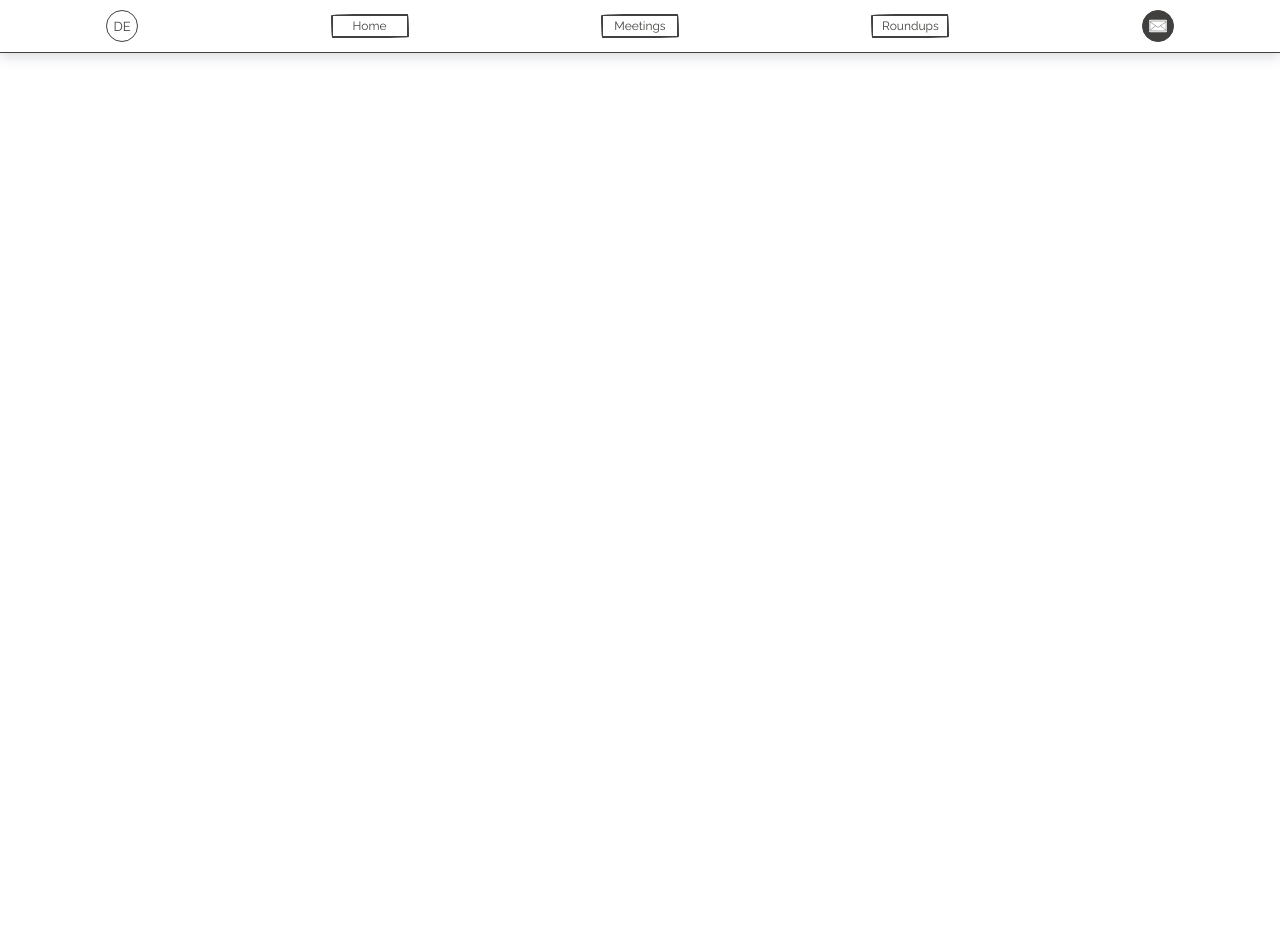
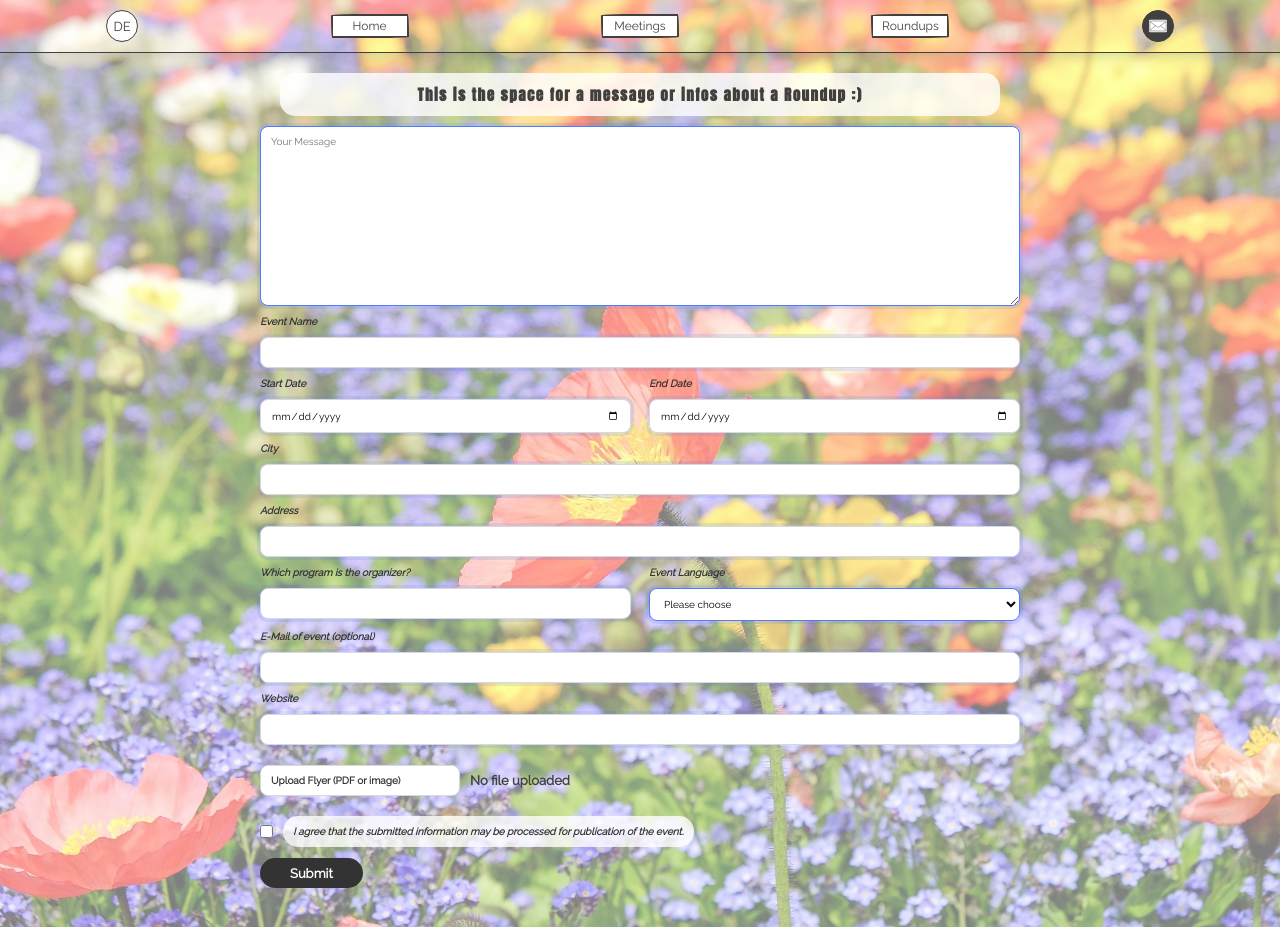
Before and after one commit to Footsteps/al-anon, a React (Vite) app: page /contact in a window 1280 px wide. Before the commit the page ends 800 px from the top, so only its background shows below. Built offline with nearby package versions, Linux system fonts and the light colour scheme; a web font is replaced by a local one.

Commit message:
contact form added

```diff
--- a/index.html
+++ b/index.html
@@ -5,7 +5,6 @@
     <link rel="icon" type="image/svg+xml" href="/favicon.svg" />
     <meta name="viewport" content="width=device-width, initial-scale=1.0" />
     <title>al-anon-berlin</title>
-    <link rel="stylesheet" href="./index.css" />
     <!--fonts: Anton (headings), Baskervville (body), Raleway (By freeCodeCamp & quotes)-->
     <link
       rel="stylesheet"
--- a/src/App.jsx
+++ b/src/App.jsx
@@ -2,6 +2,7 @@ import Home from "./pages/Home.jsx";
 import Meetings from "./pages/Meetings.jsx";
 import Header from "./components/Header.jsx";
 import Events from "./pages/Events.jsx";
+import Contact from "./pages/Contact.jsx";
 
 
 import { Routes, Route, useLocation } from "react-router-dom";
@@ -21,6 +22,7 @@ function App() {
         <Route path="/" element={<Home language={language} />} />
         <Route path="/meetings" element={<Meetings language={language} />} />
         <Route path="/events" element={<Events language={language} />} />
+        <Route path="/contact" element={<Contact language={language} />} />
       </Routes>
     </div>
   )
--- /dev/null
+++ b/src/components/EventSubmissionForm.jsx
@@ -0,0 +1,164 @@
+import { useState } from "react";
+
+export default function EventSubmissionForm({ language }) {
+  const [submitted, setSubmitted] = useState(false);
+  const [fileName, setFileName] = useState("");
+
+  function handleSubmit(e) {
+    e.preventDefault();
+
+    const formData = new FormData(e.target);
+
+    console.log(Object.fromEntries(formData));
+    setSubmitted(true);
+    e.target.reset();
+  }
+
+  if (submitted) {
+    return (
+      <p>
+        {language === "de"
+          ? "Vielen Dank für Deine Nachricht!"
+          : "Thank you for your message!"}
+      </p>
+    );
+  }
+
+  return (
+    <form onSubmit={handleSubmit} encType="multipart/formData">
+      <h2 className="section-card">
+        {language === "de"
+          ? "Hier ist Platz für Nachrichten oder Infos über Roundups :)"
+          : "This is the space for a message or infos about a Roundup :)"}
+      </h2>
+      <div className="form-group">
+        {/* NACHRICHT */}
+
+        <label className="sr-only">
+          {language === "de" ? "Deine Nachricht" : "Your Message"}
+        </label>
+        <textarea
+          name="message"
+          rows="8"
+          placeholder={language === "de" ? "Deine Nachricht" : "Your Message"}
+        />
+
+        {/* NAME */}
+        <label htmlFor="name">
+          {language === "de" ? "Veranstaltungsname" : "Event Name"}
+        </label>
+        <input type="text" name="title" id="name" />
+
+        {/* DATUM */}
+        <div className="grid-2-container">
+          <div>
+            <label htmlFor="startDate">
+              {language === "de" ? "Veranstaltungsbeginn" : "Start Date"}{" "}
+            </label>
+            <input type="date" name="startDate" id="startDate" />
+          </div>
+
+          <div>
+            <label htmlFor="endDate">
+              {language === "de" ? "Veranstaltungsende" : "End Date"}
+            </label>
+            <input type="date" name="endDate" id="endDate" />
+          </div>
+        </div>
+        {/* ORT */}
+        <label htmlFor="city">{language === "de" ? "Ort" : "City"}</label>
+        <input type="text" name="city" id="city" />
+
+        {/* ADRESSE */}
+        <label htmlFor="address">
+          {language === "de" ? "Adresse" : "Address"}
+        </label>
+        <input type="text" name="address" id="address" />
+
+        <div className="grid-2-container">
+          <div>
+            {/* ORGANIZER */}
+            <label htmlFor="organizer">
+              {language === "de"
+                ? "Welches Programm organisiert?"
+                : "Which program is the organizer?"}
+            </label>
+            <input type="text" name="organizer" id="organizer" />
+          </div>
+
+          {/* SPRACHE */}
+          <div>
+            <label htmlFor="eventLanguage">
+              {language === "de" ? "Sprache Roundup" : "Event Language"}
+            </label>
+            <select name="eventLanguage" id="eventLanguage">
+              <option value="">
+                {language === "de" ? "Bitte wählen" : "Please choose"}
+              </option>
+
+              <option value="de">Deutsch</option>
+
+              <option value="en">English</option>
+
+              <option value="both">
+                {language === "de" ? "Deutsch & Englisch" : "English & German"}
+              </option>
+
+              <option value="other">
+                {language === "de" ? "Andere Sprache" : "Another language"}
+              </option>
+            </select>
+          </div>
+        </div>
+
+        {/* EMAIL EVENT */}
+        <label htmlFor="email">
+          {language === "de"
+            ? "Email des Events (optional)"
+            : "E-Mail of event (optional)"}
+        </label>
+        <input type="email" name="email" id="email" />
+
+        {/* WEBSITE */}
+        <label htmlFor="website">
+          {language === "de" ? "Webseite" : "Website"}
+        </label>
+        <input type="url" name="website" id="website" />
+      </div>
+      {/* .form-group */}
+
+      <div className="form-group">
+        {/* FLYER */}
+        <div className="flyer">
+          <label className="file-btn">
+            {language === "de"
+              ? "Flyer (PDF oder Bild) beifügen"
+              : "Upload Flyer (PDF or image)"}
+            <input
+              type="file"
+              name="flyer"
+              accept=".pdf,image/*"
+              onChange={(e) => setFileName(e.target.files?.[0]?.name || "")}
+            />
+          </label>
+
+          <p>{fileName ? "Keine Datei beigefügt" : "No file uploaded"}</p>
+        </div>
+
+        {/* KONSENT */}
+        <div className="consent">
+          <input type="checkbox" name="consent" id="consent" required />
+          <label className="section-card" htmlFor="consent">
+            {language === "de"
+              ? "Ich bin damit einverstanden, dass die übermittelten Daten ggf. zur Veröffentlichung der Veranstaltung verarbeitet werden."
+              : "I agree that the submitted information may be processed for publication of the event."}
+          </label>
+        </div>
+        <button type="submit" value="Submit" className="form-submit-btn">
+          Submit
+        </button>
+      </div>
+      {/*.form-group */}
+    </form>
+  );
+}
--- /dev/null
+++ b/src/form.css
@@ -0,0 +1,123 @@
+form {
+  max-width: 800px;
+  margin: 0 auto;
+  padding: 2rem;
+}
+
+.form-group {
+  display: grid;
+  gap: 1rem;
+  margin-bottom: 2rem;
+}
+
+form > .section-card {
+    margin: 0 2rem 1rem 2rem;
+}
+
+form > h2 {
+    font-size: 1.5rem;;
+}
+
+label {
+  font-style: italic;
+  font-weight: 900;
+  color: #333;
+  font-size: 1rem;
+}
+
+input[type="text"],
+input[type="email"],
+input[type="url"],
+input[type="date"],
+select,
+textarea,
+.file-btn {
+  width: 100%;
+  padding: 0.9rem 1rem;
+  border: 1px solid #d9d9d9;
+  border-radius: 8px;
+  background: #fff;
+  font-size: 1rem;
+  font-family: inherit;
+  transition:
+    border-color 0.2s ease,
+    box-shadow 0.2s ease;
+}
+
+.grid-2-container {
+    display: grid;
+    grid-template-columns: 1fr 1fr;
+    grid-column-gap: 18px;
+}
+
+label[for="organizer"], label[for="eventLanguage"], label[for="startDate"], label[for="endDate"] {
+    display: block;
+    margin: 0 0 1rem 0;
+}
+
+textarea {
+  resize: vertical;
+  min-height: 180px;
+}
+
+input,
+select,
+textarea {
+  outline: none;
+  border-color: #4f7cff;
+  box-shadow: 0 0 0 3px rgba(79, 124, 255, 0.15);
+}
+
+.flyer {
+    display: flex;
+    gap: 1rem;
+    align-items: center;
+}
+
+.flyer > p {
+    font-size: 1.3rem;
+    font-weight: 800;
+}
+
+.file-btn {
+    width: 20rem;
+    font-style: normal;
+}
+
+.file-btn input {
+  display: none;
+}
+
+.consent {
+    margin: 1rem 0 0 0;
+    display: flex;
+    align-items: center;
+    gap: 1rem;
+}
+
+.consent > label {
+    margin: 0;
+}
+
+.form-submit-btn {
+  width: fit-content;
+  padding: 1.5rem 3rem;
+  border: none;
+  border-radius: 15px;
+  background: #111;
+  color: white;
+  font-size: 1.3rem;
+  font-weight: 600;
+  cursor: pointer;
+  transition:
+    background 0.2s ease,
+    transform 0.2s ease;
+}
+
+.form-submit-btn {
+  background: #333;
+}
+
+.form-submit-btn {
+  transform: translateY(1px);
+}
--- a/src/index.css
+++ b/src/index.css
@@ -65,6 +65,12 @@ body {
   background-image: url("./assets/Eibsee.jpg");
   opacity: 0.6;
 }
+
+.app-container.contact::before {
+  background-image: url("./assets/Blumenwiese2.jpg");
+  opacity: 0.5;
+}
+
 
 
 /**BORDER **/
--- a/src/main.jsx
+++ b/src/main.jsx
@@ -2,6 +2,7 @@ import { StrictMode } from 'react'
 import { createRoot } from 'react-dom/client'
 import { BrowserRouter } from "react-router-dom";
 import './index.css'
+import './form.css'
 import App from "./App.jsx"
 
 createRoot(document.getElementById('root')).render(
--- a/src/pages/Contact.jsx
+++ b/src/pages/Contact.jsx
@@ -0,0 +1,9 @@
+import EventSubmissionForm from "../components/EventSubmissionForm.jsx"
+export default function Contact({language}) {
+
+    return (
+        <main>
+            <EventSubmissionForm language={language}/>
+        </main>
+    )
+}
```
Also changed, not shown: src/assets/Blumenwiese2.jpg (added), 1 other file (tests, documents, lock files or other folders).
